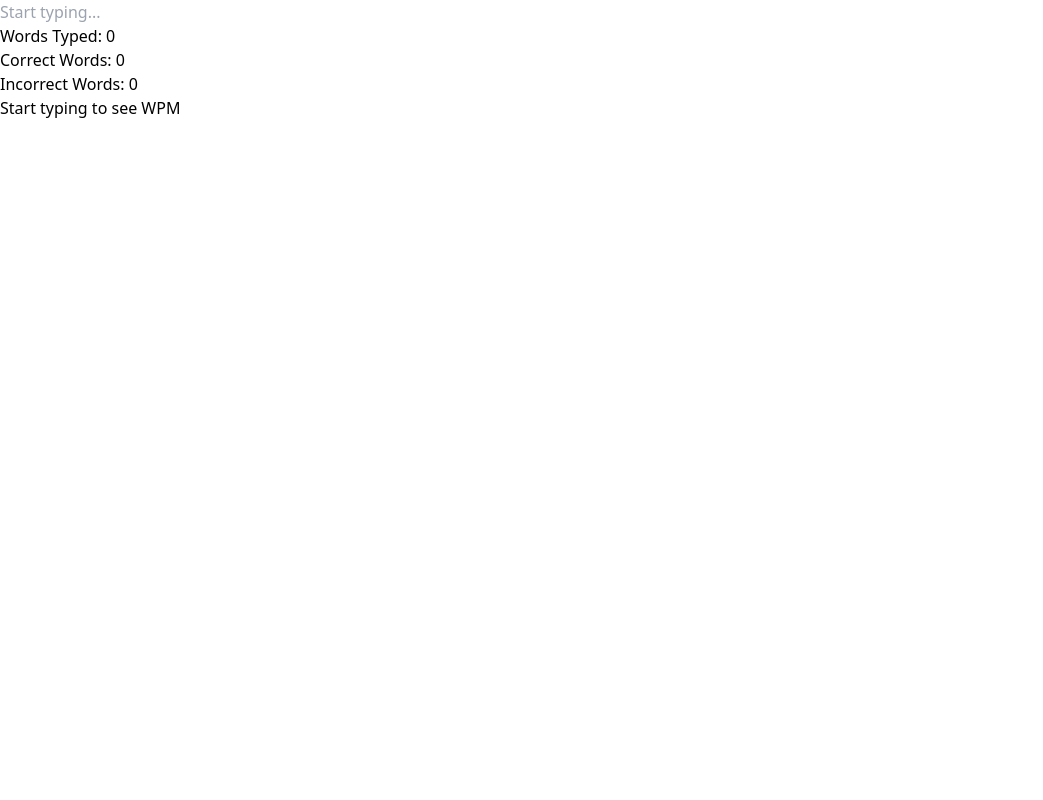
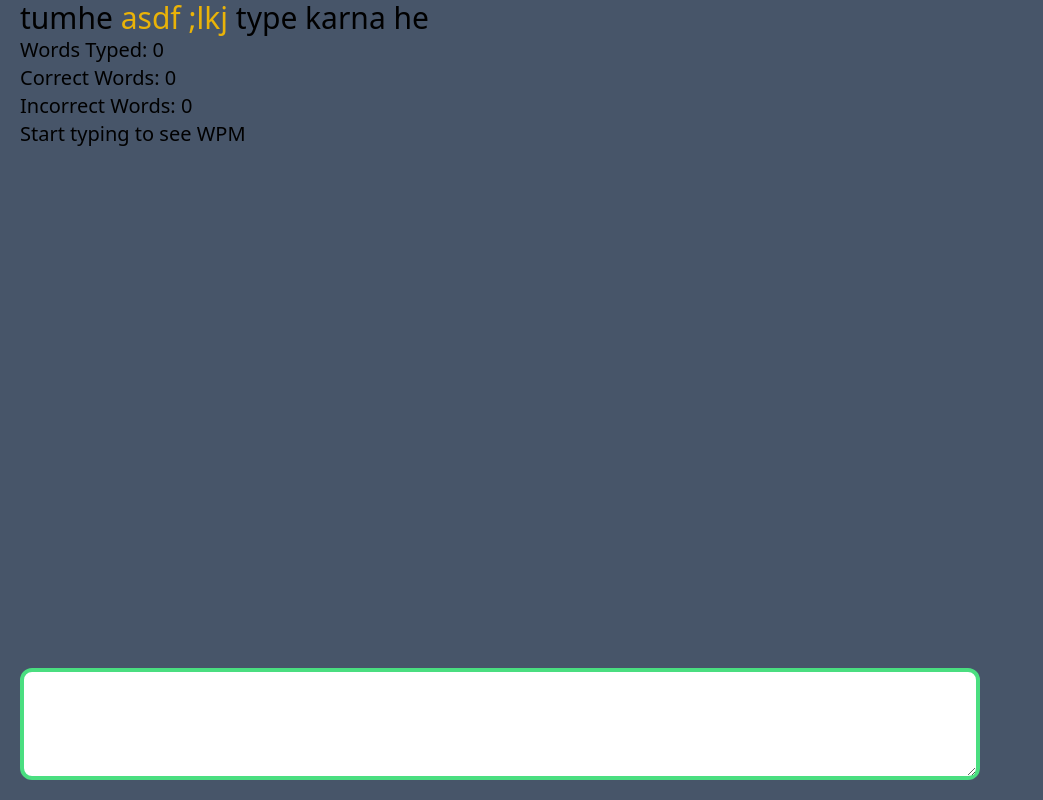
Before and after one commit to Sendhavshab/easy, a React (Vite) app: page / in a window 1280 px wide. Shown: the whole page, without its empty margins (0-1043 px from the left). Built offline with nearby package versions, Linux system fonts and the light colour scheme.

Commit message:
some styling complete

```diff
--- a/src/App.jsx
+++ b/src/App.jsx
@@ -30,10 +30,12 @@ const App = () => {
   };
 
   return (
-    <div>
+    <div className="px-5 bg-slate-600 w-screen h-screen">
+      <h2 className="text-3xl">
+        tumhe <span className="text-yellow-500">asdf ;lkj</span> type karna he{" "}
+      </h2>
       <Highlight userInput={inputText} />
       <div>
-        <TypingBox value={inputText} onChange={handleInputChange} />
         <Stats
           wordsTyped={wordsTyped}
           correctWords={correctWords}
@@ -41,6 +43,7 @@ const App = () => {
         />
         <WPM inputText={inputText} />
       </div>
+      <TypingBox value={inputText} onChange={handleInputChange} />
     </div>
   );
 };
--- a/src/Starts.jsx
+++ b/src/Starts.jsx
@@ -1,9 +1,9 @@
 const Stats = ({ wordsTyped, correctWords, incorrectWords }) => {
   return (
     <div>
-      <p>Words Typed: {wordsTyped}</p>
-      <p>Correct Words: {correctWords}</p>
-      <p>Incorrect Words: {incorrectWords}</p>
+      <p className="text-xl">Words Typed: {wordsTyped}</p>
+      <p className="text-xl">Correct Words: {correctWords}</p>
+      <p className="text-xl">Incorrect Words: {incorrectWords}</p>
     </div>
   );
 };
--- a/src/TypingBox.jsx
+++ b/src/TypingBox.jsx
@@ -2,12 +2,14 @@ import React from "react";
 
 const TypingBox = ({ value, onChange }) => {
   return (
-    <input
+    <textarea
+      className="w-9/12 min-h-28 max-h-36 border-4 border-green-400 rounded-xl border-solid fixed bottom-5 mr-2"
       type="text"
       value={value}
       onChange={onChange}
-      placeholder="Start typing..."
-    />
+    >
+      Start typing...
+    </textarea>
   );
 };
 
--- a/src/WPM.jsx
+++ b/src/WPM.jsx
@@ -35,11 +35,11 @@ const WPM = ({ inputText }) => {
     <div>
       {inputText.trim() !== "" ? (
         <div>
-          <div>Words Typed: {wordsTyped}</div>
-          <div>WPM: {wpm}</div>
+          <div className="text-xl">Words Typed: {wordsTyped}</div>
+          <div className="text-xl">WPM: {wpm}</div>
         </div>
       ) : (
-        <div>Start typing to see WPM</div>
+        <div className="text-xl">Start typing to see WPM</div>
       )}
     </div>
   );
```
